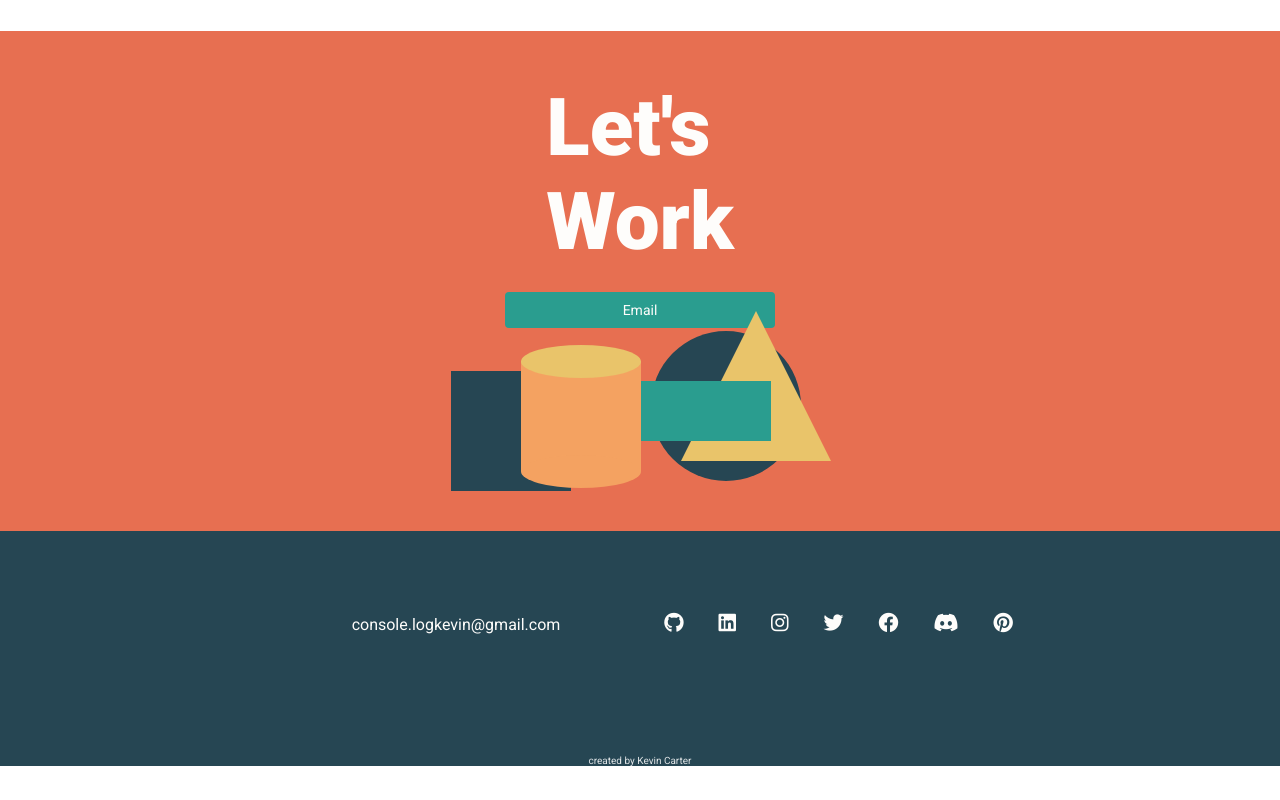
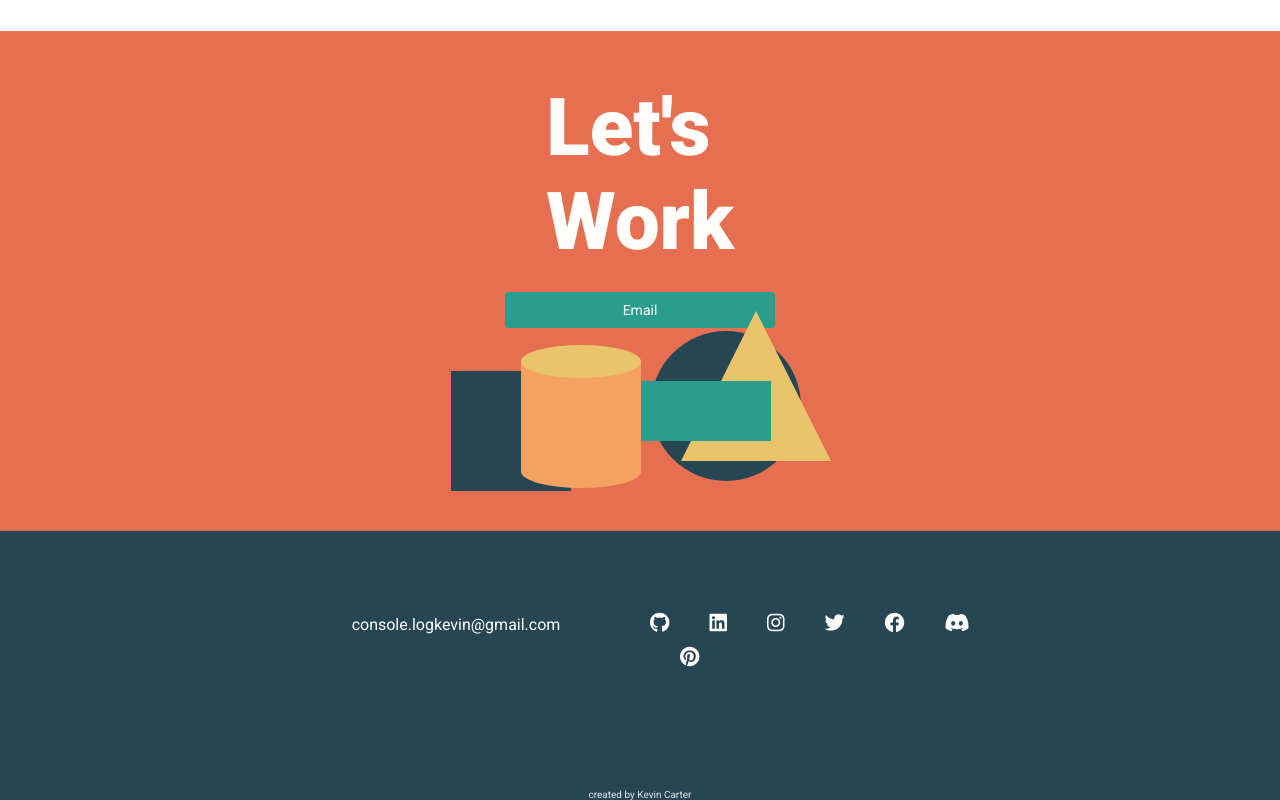
Before and after one commit to kvncrtr/portfolio, a React (Vite) app: page / in a window 1280 px wide. Shown: the part 3202-4002 px from the top of the page. Before the commit the page ends 3968 px from the top, so only its background shows below. Built offline with nearby package versions, Linux system fonts and the light colour scheme.

Commit message:
increase footer icon gaps

```diff
--- a/src/styles/app.css
+++ b/src/styles/app.css
@@ -989,7 +989,7 @@ nav a:hover {
 .footer--icon-container {
    display: flex;
    flex-wrap: wrap;
-   gap: 0.5rem;
+   gap: 1rem;
    margin: 1rem auto 10rem;
 }
 
```
